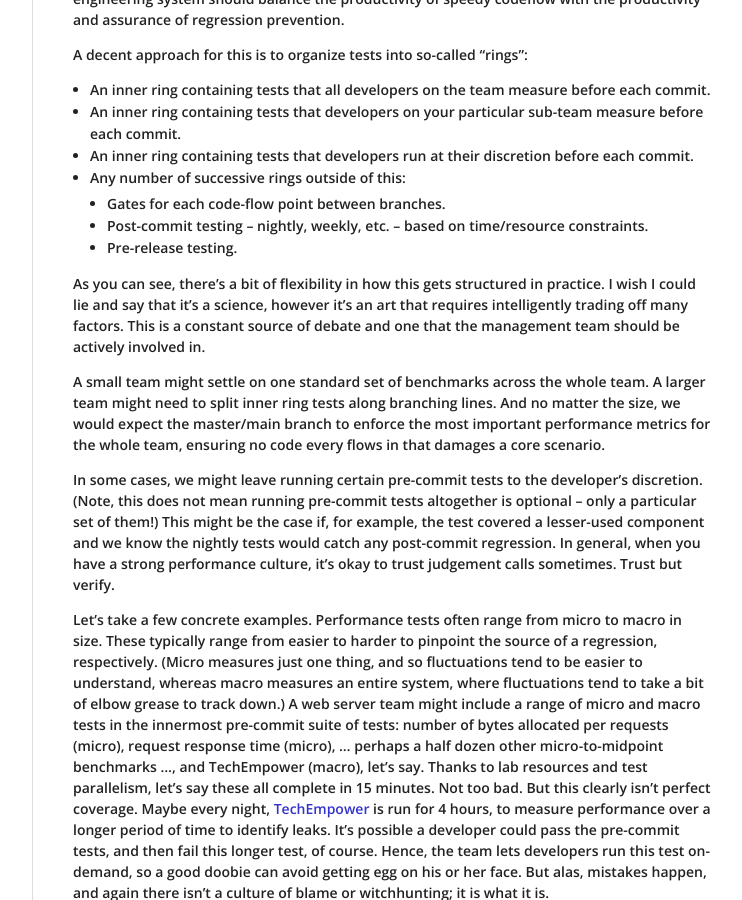
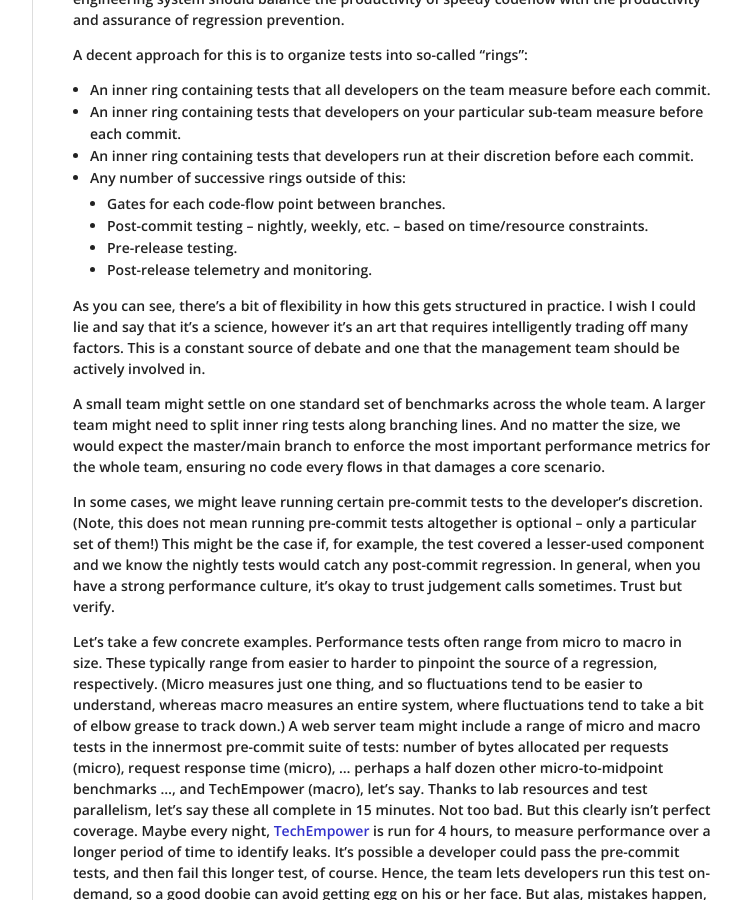
Before and after one commit to joeduffy/joeduffy.github.io, a Jekyll site: the page built from _posts/2016-04-10-performance-culture.md, in a window 1280 px wide and 900 px high, scrolled down 5544 px. Shown: the whole window, without its empty margins (378-1120 px from the left). Built offline with Jekyll 4.4.1, drawn with Linux system fonts in a browser that asks for light colours; nearby versions of some CDN libraries; comment, search, counter and statistics services are not loaded.

Commit message:
More more more

```diff
--- a/_posts/2016-04-10-performance-culture.md
+++ b/_posts/2016-04-10-performance-culture.md
@@ -242,6 +242,7 @@ A decent approach for this is to organize tests into so-called "rings":
     - Gates for each code-flow point between branches.
     - Post-commit testing -- nightly, weekly, etc. -- based on time/resource constraints.
     - Pre-release testing.
+    - Post-release telemetry and monitoring.
 
 As you can see, there's a bit of flexibility in how this gets structured in practice.  I wish I could lie and say that
 it's a science, however it's an art that requires intelligently trading off many factors.  This is a constant source of
```
